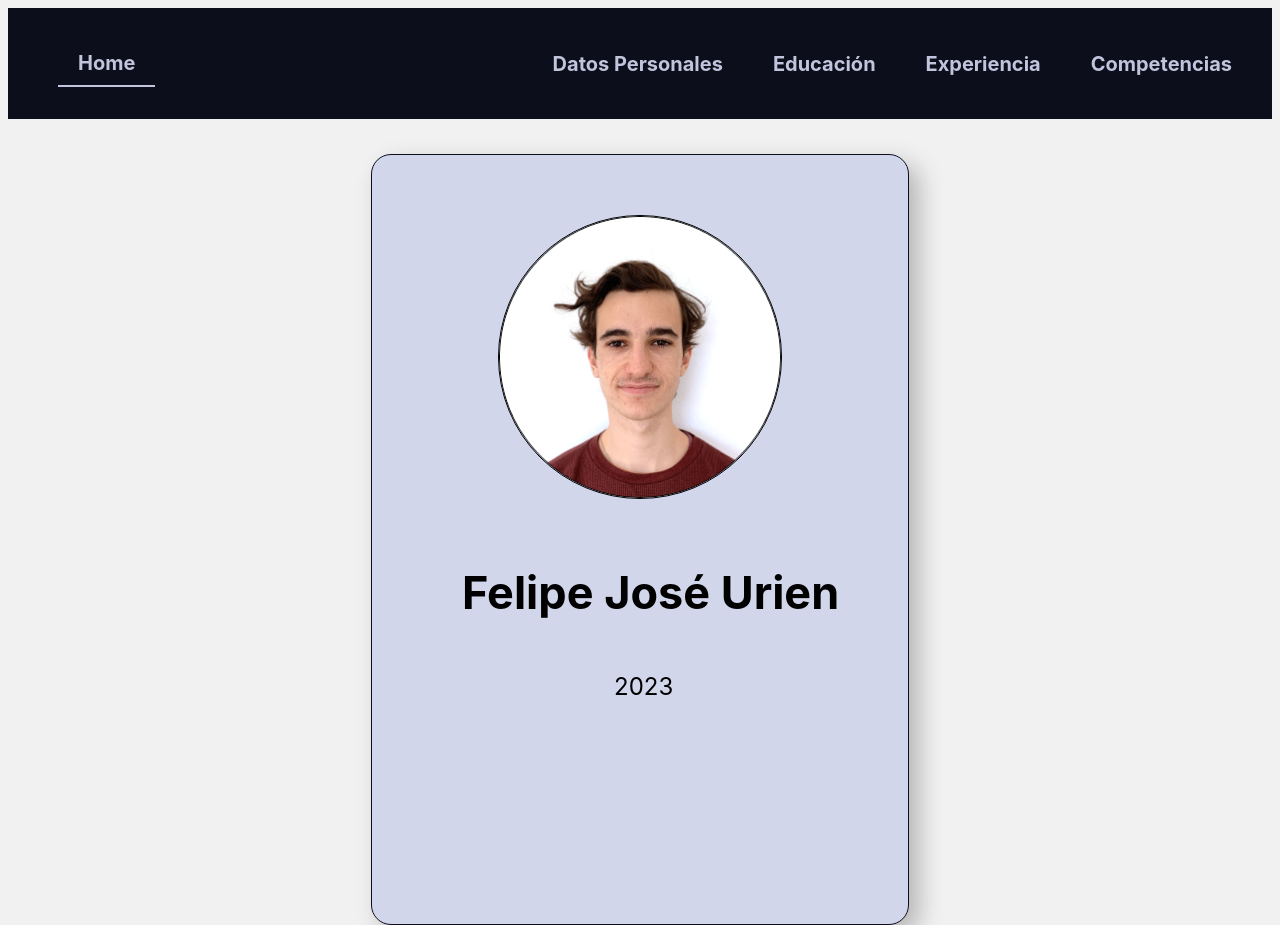
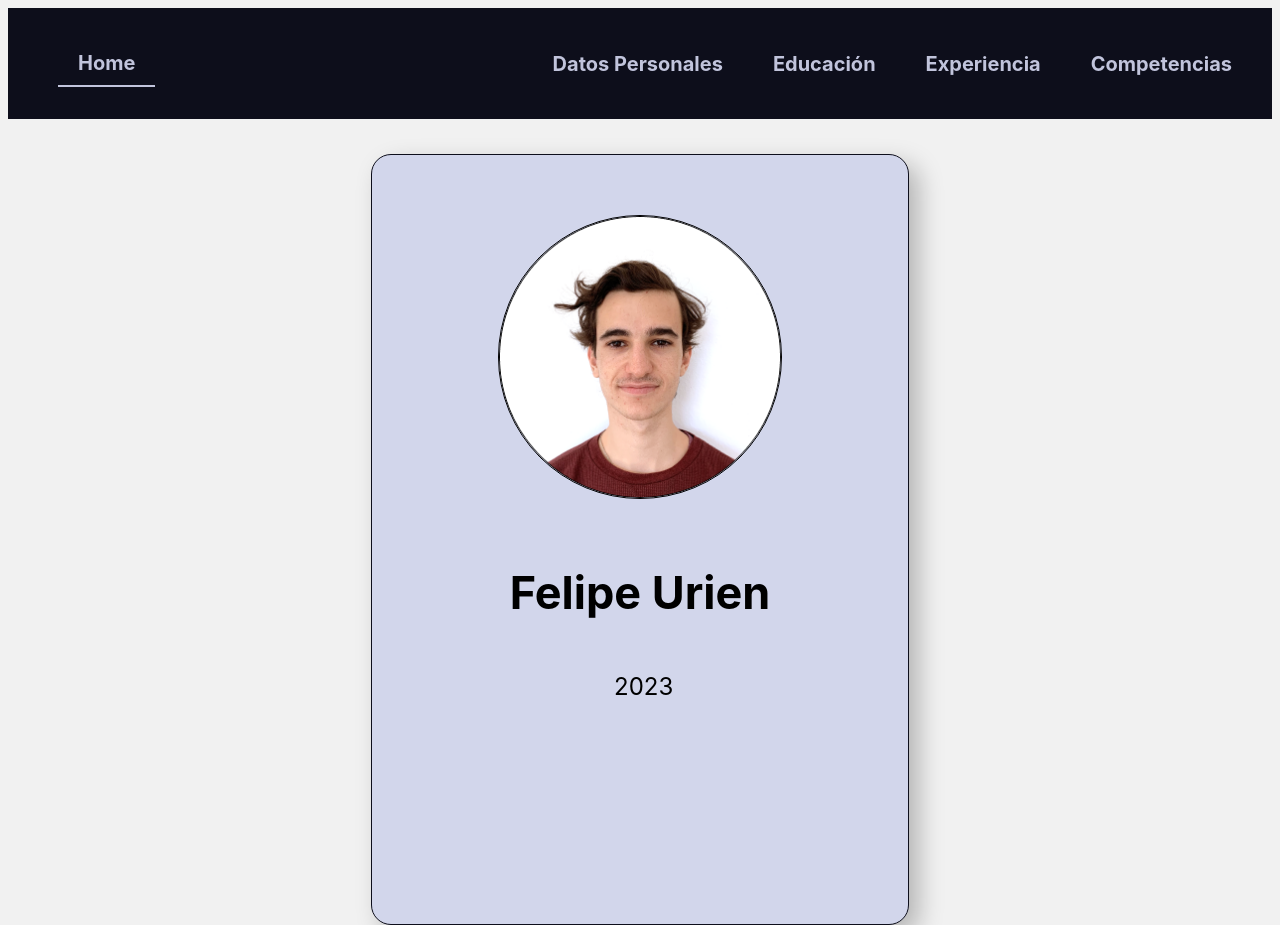
Before and after one commit to felipeurien/uade-cv, a plain HTML site: page index.html in a window 1280 px wide. Drawn offline with Linux system fonts and the light colour scheme.

Commit message:
arreglos en la card margen

```diff
--- a/index.html
+++ b/index.html
@@ -30,7 +30,7 @@
       <div class="card" >
         <img class="image-1" src="img/me2.png" />
         <div class="felipe-jos-urien" >
-          Felipe José Urien
+          Felipe Urien
         </div>
         <div class="_2023" >
           2023
--- a/styles/styles.css
+++ b/styles/styles.css
@@ -89,7 +89,8 @@ a {
   height: 771px;
   position: absolute;
   box-shadow: 10px 10px 25px 0px rgba(0, 0, 0, 0.25);
-  overflow: hidden;
+  padding-left: 10px;
+  padding-right: 10px;
 }
 
 .image-1 {
@@ -105,13 +106,11 @@ a {
  }
 
 .felipe-jos-urien {
- color: #000000;
-  text-align: left;
+  color: #000000;
   font: 700 45px 'Inter', sans-serif;
-  position: absolute;
-  left: calc(50% - 178px);
- top: 410px;
- text-align: center;
+  position: relative;
+  top: 410px;
+  text-align: center;
  }
 
 ._2023 {
@@ -124,7 +123,7 @@ a {
  }
 
  .felipe-urien {
-  padding-top: 79px;
+  padding-top: 40px;
   color: #000000;
   text-align: center;
   font: 700 45px "Inter", sans-serif;
```
